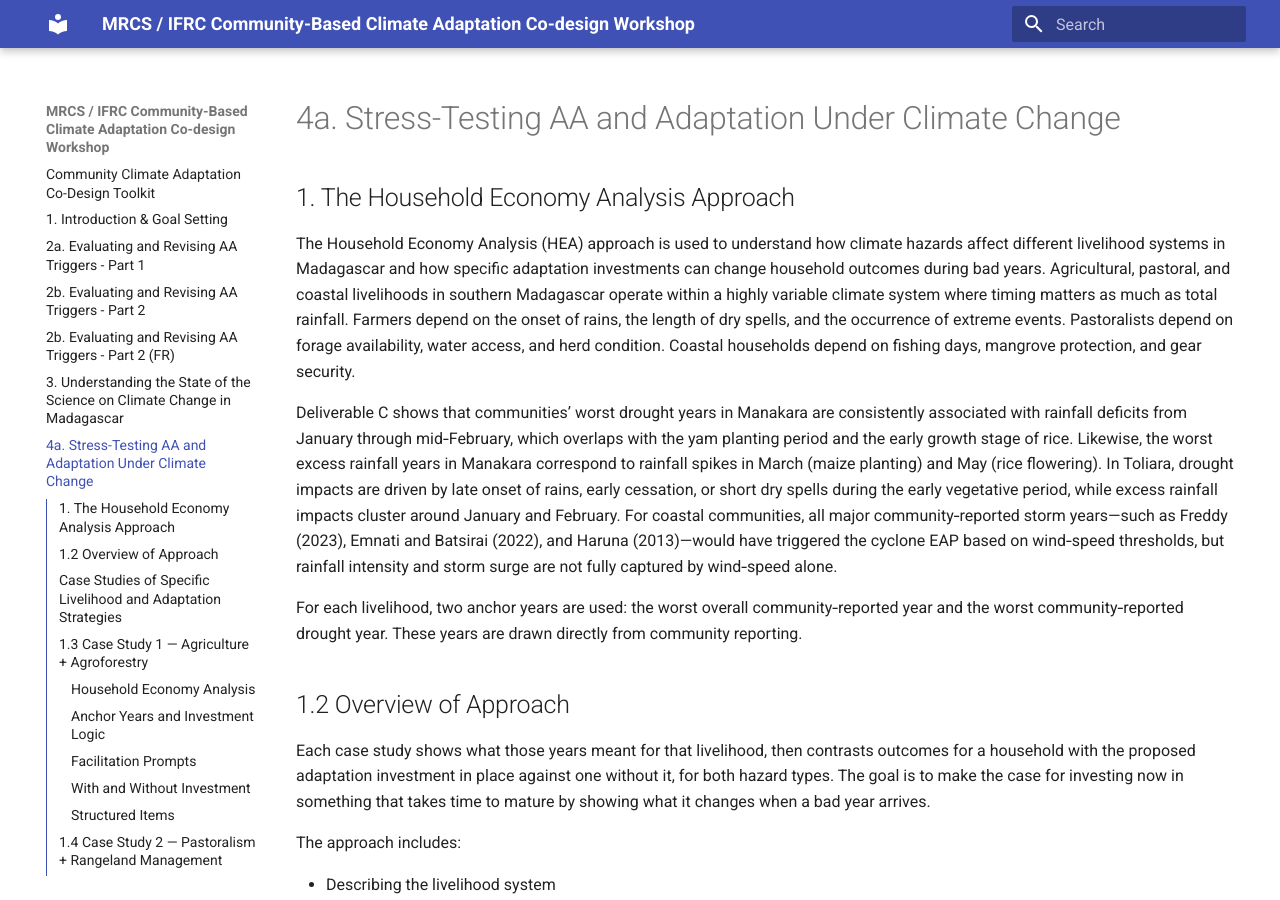
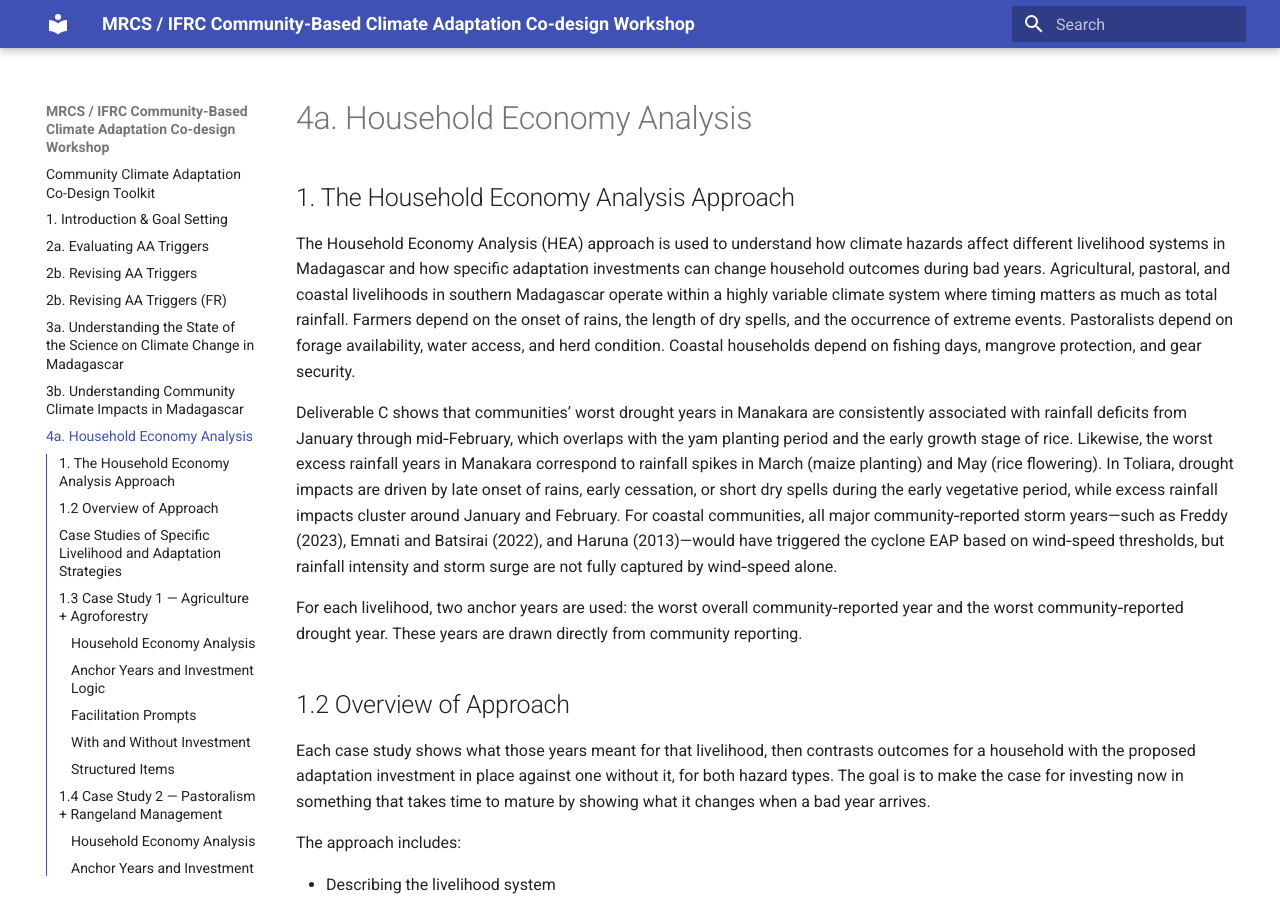
Before and after one commit to ccsfist/mrcs_codesign_workshop, an MkDocs documentation site: the page built from docs/stresstesting.md, in a window 1280 px wide and 900 px high. Built offline with MkDocs 1.6.1 and Material for MkDocs 9.7.7, drawn with Linux system fonts in a browser that asks for light colours; some of the changed lines change nothing that is shown.

Commit message:
added final section

```diff
--- a/docs/aarevising.md
+++ b/docs/aarevising.md
@@ -1,4 +1,4 @@
-# 2b. Evaluating and Revising AA Triggers - Part 2
+# 2b. Revising AA Triggers
 
 ## 2 Co-Designing Revised AA Triggers
 
--- a/docs/aarevising_fr.md
+++ b/docs/aarevising_fr.md
@@ -1,4 +1,4 @@
-# 2b. Evaluating and Revising AA Triggers - Part 2 (FR)
+# 2b. Revising AA Triggers (FR)
 
 ## 2 Co-conception de déclencheurs AA révisés
 
--- a/docs/aatriggers.md
+++ b/docs/aatriggers.md
@@ -1,4 +1,4 @@
-# 2a. Evaluating and Revising AA Triggers - Part 1
+# 2a. Evaluating AA Triggers
 
 ## 1. Evaluation of Current MRCS AA Policies Using Community Data
 
--- a/docs/riskscenarios.md
+++ b/docs/riskscenarios.md
@@ -1,4 +1,4 @@
-# 3. Understanding the State of the Science on Climate Change in Madagascar
+# 3a. Understanding the State of the Science on Climate Change in Madagascar
 
 ## 1 What Models Can and Can’t Tell Us
 
@@ -106,7 +106,7 @@
 
 **What effects of climate extremes have you observed in southern Madagascar?** Do you see ways in which these extremes are getting worse, or less predictable? What do these extreme events mean for the community-led adaptation possibilities we identified on day 1?
 
-**Increased bad year losses mean that there is a greater need to rely on a range of adaptation strategies to produce more in a good year, and manage risk.** The next section breaks down those impacts and opportunities on the community scale using a Household Economy Analysis.
+**Increased bad year losses mean that there is a greater need to rely on a range of adaptation strategies to produce more in a good year, and manage risk.** The next section breaks down those impacts and opportunities on the community scale.
 
 
 [^5]:  https://doi.org/10.1002/wcc.579
@@ -165,4 +165,4 @@
 
 [^32]: https://www.anticipation-hub.org/Documents/Training_and_Educational_Material/Toolkit_for_anticipatory_action_in_fcv_settings/AA_in_FCV_toolkit_Stress_testing_March_2025.pdf
 
-<div id="slide-config" data-type="kobo" data-next="../stresstesting/" data-kobo-id="nRcvaDKq" data-width="100%"> </div>
+<div id="slide-config" data-type="kobo" data-next="../riskscenarios_pt2/" data-kobo-id="nRcvaDKq" data-width="100%"> </div>
--- /dev/null
+++ b/docs/riskscenarios_pt2.md
@@ -0,0 +1,102 @@
+# 3b. Understanding Community Climate Impacts in Madagascar
+
+## 5. Recap of climate science analysis
+
+Madagascar's climate risks are highly heterogeneous, with different regions exposed to distinct hazard profiles shaped by geography, atmospheric circulation, and oceanic influences. According to analyses from the Integrated Food Security Phase Classification (IPC)[^1], climate shocks remain among the most important drivers of livelihood disruptions across the country, affecting agricultural production, livestock systems, natural resources, and rural economies. Furthermore, IPC emphasizes that acute food insecurity in the Grand Sud and Grand Sud-Est “*is driven by a combination of recurring climate shocks (including droughts, floods, and cyclones)*.” Because much of the population relies on rain-fed subsistence agriculture, and climate-dependent pastoralism and fisheries, the island's hyper-regionalized climate directly governs these sector outputs.
+
+The Potsdam Institute for Climate Impact Research[^2] identified three broad climate-risk zones that are particularly relevant for understanding vulnerability and adaptation pathways in Madagascar. The semi-arid Grand Sud is particularly exposed to recurrent droughts and prolonged dry spells, while the Grand Sud-Est faces frequent cyclones, flooding, and coastal hazards associated with the Indian Ocean. Northern and northwestern regions are strongly influenced by monsoonal rainfall systems, where delayed rainfall onset, uneven precipitation, and cyclone-related flooding can disrupt agricultural production. Despite these regional differences, a common challenge across Madagascar is increasing climate variability, which affects rainfall timing, water availability, agricultural productivity, livestock systems, fisheries, and natural resource-dependent livelihoods.
+
+Several studies, including Climate change linked to drought in Southern Madagascar[^3], suggest that climate change may increase drought severity in the southern region through rising temperatures, increased evapotranspiration, and longer dry periods. While projected changes in average rainfall remain uncertain, warmer conditions are expected to intensify the impacts of rainfall deficits when droughts occur. Recent drought episodes in the Grand Sud illustrate how repeated dry years can compound livelihood losses and reduce recovery capacity.
+
+From an adaptation planning perspective, the most important challenge may not be changes in average climate conditions, but rather the possibility that droughts, cyclones, and other climate shocks become more frequent, more intense, or occur in closer succession. Understanding how communities respond to climate variability today provides an important foundation for evaluating adaptation options under future climate conditions.
+
+## 6. Farmer Input / Community Data
+
+The community climate survey revealed important differences between Manakara, Toliara I, and Toliara II, reflecting distinct livelihood systems, climate hazards, and vulnerability profiles. While drought emerged as the most frequently reported hazard across all communities, the frequency of bad years over the past decade and their livelihood impacts varied considerably according to local ecological and socio-economic conditions.
+
+### ***Agricultural Communities – Manakara***
+
+Manakara communities are predominantly dependent on rice, maize, cassava, and yam production. Over the past ten years, communities reported approximately 6 bad years out of 10 (6/10) associated with droughts, excessive rainfall, and cyclones. The most frequently cited bad years were 2019, 2020, 2021, 2022, and 2023, with 2022 identified as the most severe year due to the combined effects of drought and Cyclones Batsirai and Emnati. Droughts occurring between January and mid-February affected yam planting and rice establishment, while excessive rainfall in March and May disrupted maize production and rice flowering. Cyclones caused widespread crop destruction, increased crop diseases, and reduced household food security. Consequently, agriculture in Manakara exhibits a high sensitivity to both rainfall deficits and excess rainfall during critical crop growth stages. The overall frequency of reported agricultural bad years can therefore be estimated at approximately 60% of the last decade (6/10 years).
+
+### ***Pastoral and Agro-Pastoral Communities – Toliara I***
+
+Toliara I communities depend largely on livestock production, agro-pastoralism, and maize cultivation. Drought was overwhelmingly identified as the dominant hazard, with communities reporting approximately 7 bad years out of 10 (7/10) due to recurring rainfall deficits. The most frequently cited bad years included 2016, 2018, 2019, 2020, 2021, and 2022, reflecting the prolonged drought conditions that affected southern Madagascar. Drought resulted in reduced pasture availability, declining water resources, livestock migration, reduced herd productivity, and lower maize yields. Although excess rainfall and cyclones such as Cyclone Haruna (2013) were mentioned, they occurred less frequently than droughts. Compared to the other study sites, Toliara I exhibited the highest frequency of climate-related bad years because of its strong dependence on climate-sensitive rangelands. The overall frequency of reported bad years is estimated at approximately 70% of the last decade (7/10 years).
+
+### ***Coastal Fishing Communities – Toliara II***
+
+Toliara II communities are characterized by a strong dependence on fisheries, coastal resources, salt production, and small-scale trade. Communities reported approximately 5 bad years out of 10 (5/10), with cyclones and coastal storms representing the most significant hazards. The most frequently cited bad years were 2013 (Cyclone Haruna), 2022 (Cyclones Batsirai and Emnati), and 2023 (Cyclone Freddy). Unlike Toliara I, drought impacts were largely indirect, affecting water availability and coastal ecosystems rather than directly reducing fish catches. Cyclones caused extensive damage to fishing boats, fishing gear, landing sites, coastal infrastructure, and mangrove ecosystems that support fisheries productivity. Excess rainfall during January and February occasionally disrupted fishing activities and local markets. Overall, climate-related bad years in Toliara II were less frequent than in Toliara I but generally produced more severe episodic impacts when major cyclones occurred. The estimated frequency of bad years is approximately 50% of the last decade (5/10 years).
+
+### **Comparative Frequency and Livelihood Impacts**
+
+A comparison across the three livelihood systems shows that Toliara I recorded the highest frequency of bad years (7/10 years) due to recurrent drought and rangeland degradation. Manakara recorded approximately 6/10 bad years, reflecting its exposure to multiple hazards including droughts, floods, and cyclones that affect crop production. Toliara II recorded approximately 5/10 bad years, with major losses concentrated around severe cyclone years. While drought was the most recurrent hazard across all communities, cyclones generated the greatest livelihood losses when they occurred. Agriculture was most vulnerable in Manakara, pastoralism in Toliara I, and fisheries and coastal livelihoods in Toliara II. These findings highlight the need for livelihood-specific anticipatory action and adaptation strategies tailored to each community’s dominant hazard profile and seasonal risk calendar.
+
+    **Bad Year Frequency Ratio (Last 10 Years)**
+
+| Community | Main Livelihood System | Estimated Bad Years | Ratio |
+| :---- | :---- | :---- | :---- |
+| Manakara | Agriculture | 6 years | **6/10** |
+| Toliara I | Pastoralism / Agro-pastoralism | 7 years | **7/10** |
+| Toliara II | Fisheries / Coastal Livelihoods | 5 years | **5/10** |
+
+## 7. Madagascar National Adaptation Plan and MRCS operational approaches
+
+The climate risks identified in the literature and echoed by communities across southern Madagascar have increasingly shaped national adaptation priorities. Recurrent droughts, cyclones, rainfall variability, land degradation, and pressure on climate-sensitive livelihoods have highlighted the need for adaptation approaches that strengthen both resilience and risk management. In response, Madagascar’s National Adaptation Plan (NAP)[^4] identifies 3 priority sector actions:  agriculture and food security, forestry and biodiversity, and water and health. The NAP promotes a combination of climate-smart agriculture, sustainable natural resource management, ecosystem-based adaptation, climate information services, and strengthened disaster risk governance.
+
+Many of these priorities are reflected in the operational approaches implemented by the Malagasy Red Cross Society (MRCS)[^5]. Through partnerships with government agencies, IFRC, and development actors, MRCS supports community-based interventions that combine disaster preparedness, anticipatory action, livelihood resilience, and ecosystem restoration. Current activities include early warning dissemination, simulation exercises, forecast-based planning, livelihood diversification initiatives, climate-smart agriculture, fisheries support, and nature-based solutions such as mangrove restoration and coastal reforestation.
+
+Together, the NAP and MRCS programming reflect a growing recognition that adaptation must address both long-term climate change and recurrent climate variability. However, many adaptation measures require time, resources, and favorable conditions to generate benefits. As climate shocks become more frequent or occur in closer succession, there is increasing interest in understanding how these interventions perform under stress and whether additional risk-management approaches may be needed to protect livelihoods and support recovery
+
+### 7.1  Case Study 1 — Agriculture \+ Agroforestry
+
+**Tabulation**: Climate Hazards Affecting Agricultural Livelihoods
+
+| Climate Hazard | Evidence from Climate Analysis | Community Feedback | Adaptation Plan |
+| ----- | ----- | ----- | ----- |
+| **Drought** | CHIRPS analysis shows **Jan–mid‑Feb rainfall deficits** in Manakara during worst drought years; overlaps with yam planting and early rice growth. Seasonal drought in Toliara driven by **late onset**, **early cessation**, and **short dry spells**. | Farmers report failure of **rice seedlings** and **yam plantings** when early‑season rains do not arrive. **Regions reporting drought:**Manakara (2022, 2019, 2020, 2021…), Toliara I (2016–2022 sequences), Toliara II (2019 drought sequence). | Agroforestry shade trees (trees that protect crops from heat and wind), mulching (covering soil so it stays moist), soil conservation (protecting soil from erosion), improved seeds, small‑scale irrigation. |
+| **Excess Rainfall / Flooding** | Worst excess rainfall years in Manakara show **March spikes** (maize planting) and **May spikes** (rice flowering). Flood EAP trigger (150 mm/2 weeks) rarely activates in Toliara despite community reports. | Farmers report losses when **maize planting**(March) and **rice flowering** (May) coincide with heavy rainfall. **Regions:** Manakara (frequent), Toliara I (Jan–Feb excess), Toliara II (occasional). | Drainage, agroforestry buffers (trees that reduce wind and water damage), soil cover (protect soil with leaves or mulch (covering soil with plant material)), anticipatory action (early seeds, pumps). |
+| **Cyclones** | 2022 sequence: **Ana → Batsirai → Emnati** caused flooding, wind damage, and crop destruction. Cyclone EAP triggers when winds exceed **118–165 km/h**. | Farmers report **lodging**, **soil erosion**, and **crop destruction**. **Regions:** Manakara (Batsirai, Emnati 2022; Freddy 2023), Toliara I (Haruna 2013), Toliara II (Freddy 2023). | Agroforestry windbreaks, soil conservation, early warning dissemination. |
+| **Storms**  | Localized high‑wind and heavy‑rain events occur outside cyclone systems. | Households report **maize** and **vegetables damaged** by strong winds and heavy rain. **Regions:** Manakara, Toliara I, Toliara II. | Windbreaks, agroforestry. |
+| **Pests / Crop Disease** | Pest outbreaks follow rainfall anomalies; locust outbreaks documented after wet soils (e.g., **2013 locust outbreak**). | Farmers report **vegetables**, **maize**, and **cowpea** affected by pests during drought and post‑storm periods. **Regions:** All three. | Integrated pest management, agroforestry biodiversity. |
+| **Fires** | Fires occur during drought years when vegetation is dry. | Households report **cassava**, **maize**, and dry‑season vegetables affected by fires. **Region:** Manakara. | Soil cover, agroforestry moisture retention (trees help the soil hold water longer). |
+
+**Note:** Hazards affect different stages of the agricultural calendar differently, especially planting and flowering periods.
+
+### 7.2 Case Study 2 — Pastoralism \+ Rangeland Management
+
+**Tabulation**: Climate Hazards Affecting Pastoralist Livelihoods
+
+| Climate Hazard | Evidence from Climate Analysis | Community Feedback | Adaptation Plan |
+| ----- | ----- | ----- | ----- |
+| **Drought** | Forage collapse driven by **late onset**, **early cessation**, and **short dry spells**. 2009 drought sequence: delayed onset → poor Jan–Feb rains → early dry season → herd collapse. | Pastoralists report **forage exhaustion**, **livestock weight loss**, and **distress selling**. **Regions:** Toliara I (worst drought years 2009, 2016–2022), Manakara (multiple drought years), Toliara II (2019 drought). | Rotational grazing (move animals so grass regrows), dry‑season reserves (keep one area unused for dry season), fodder trees (trees for emergency animal feed), improved water access (better wells or water points). |
+| **Excess Rainfall / Flooding** | Jan–Feb rainfall spikes cause pasture flooding and water contamination. Flood EAP trigger rarely activates in Toliara despite community reports. | Pastoralists report **livestock disease**, **flooded grazing areas**, and **contaminated water points**. **Regions:** Toliara I, Manakara, Toliara II. | Water management, fodder reserves (stored feed for animals in bad seasons), early warning for disease outbreaks. |
+| **Cyclones** | Cyclone Haruna (2013) flooded Toliara I & II; dyke burst (the flood barrier broke and water rushed out); widespread livestock losses. Cyclone EAP triggers at **118–165 km/h**. | Pastoralists report **damaged shelters**, **blocked migration routes**, and **water‑point destruction**. **Regions:** Toliara I (Haruna 2013), Manakara (Batsirai/Emnati 2022), Toliara II (Freddy 2023). | Water pans (small ponds for storing water), shallow wells (simple hand‑dug wells for water), early warning. |
+| **Storms**  | High‑wind and heavy‑rain events outside cyclone systems. | Households report **animal stress**, **reduced mobility**, and **difficulty moving herds**. **Regions:** All three. | Shelter reinforcement, early warning. |
+| **Pests / Disease** | Wet soils after storms create breeding conditions (e.g., **2013 locust outbreak**). | Pastoralists report **livestock disease outbreaks** following wet spells. **Regions:** All three. | Veterinary care, grazing management. |
+
+**Note:** Timing of rainfall is more important than totals — short dry spells or early cessation can collapse forage even in “normal” rainfall years.
+
+### 7.3 Case Study 3 — Fisheries \+ Mangrove Systems
+
+**Tabulation**: Climate Hazards Affecting Coastal Livelihoods
+
+| Climate Hazard | Evidence from Climate Analysis | Community Feedback | Adaptation Plan |
+| ----- | ----- | ----- | ----- |
+| **Drought** | 2019 sequence: delayed onset → Jan–Feb rainfall deficits → rising salinity → reduced freshwater input → mangrove stress → fish availability drops. | Fishers report **lower catch**, **species shifts**, and **income drops**. **Regions:** Toliara II (2019), Toliara I (drought sequences), Manakara (multiple drought years). | Mangrove restoration (nursery habitat), aquaculture diversification. |
+| **Cyclones** | Major cyclone years: **Haruna 2013**, **Batsirai & Emnati 2022**, **Freddy 2023**. All exceed cyclone EAP wind‑speed thresholds. | Communities report **gear loss**, **dangerous sea conditions**, **mangrove damage**, and **coastal erosion**. **Regions:** Toliara II (Haruna, Freddy), Manakara (Batsirai, Emnati), Toliara I (Haruna). | Mangrove planting, gear protection (keeping fishing tools safe from storms), early storm warnings. |
+| **Storms**  | Storm systems in the Mozambique Channel bring dangerous seas even without cyclone classification. | Fishers report **lost fishing days**, **gear damage**, and **dangerous conditions**. **Regions:** All three. | Gear protection, early warning. |
+| **Excess Rainfall / Flooding** | Excess rainfall increases **turbidity**, reducing visibility and catch. | Fishers report **low catch** and **delayed return to fishing** after heavy rains. **Regions:** Toliara II, Toliara I, Manakara. | Diversification (seaweed, aquaculture), gear improvements. |
+| **Pests / Disease (mangrove ecosystems)** | Mangrove disease risk increases after storms and during salinity stress. | Communities report **mangrove decline affecting** nursery habitat. **Regions:** Toliara II, Toliara I, Manakara. | Mangrove restoration, ecosystem monitoring. |
+
+**Note:** Coastal hazards affect both fishing conditions (days at sea) and ecosystem health (mangrove nursery function, species composition).
+
+[^1]:  https://www.ipcinfo.org/ipc-country-analysis/details-map/en/c/1159704/?iso3=MDG
+
+[^2]: https://www.pik-potsdam.de/en/institute/departments/climate-resilience/projects/project-pages/agrica/giz_climate-risk-profile-madagascar_en_final
+
+[^3]:  https://doi.org/10.1038/s41612-024-00583-8
+
+[^4]:   https://unfccc.int/sites/default/files/resource/PNA-Madagascar.pdf
+
+[^5]:  https://www.climatecentre.org/16025/blog-scenario-planning-for-anticipatory-action-in-madagascar/
+
+<div id="slide-config" data-type="simple" data-next="../stresstesting/" data-kobo-id="nRcvaDKq" data-width="100%"> </div>
--- a/docs/stresstesting.md
+++ b/docs/stresstesting.md
@@ -1,4 +1,4 @@
-# 4a. Stress-Testing AA and Adaptation Under Climate Change
+# 4a. Household Economy Analysis
 
 ## 1. The Household Economy Analysis Approach
 
--- a/mkdocs.yml
+++ b/mkdocs.yml
@@ -16,6 +16,7 @@
 - 'aarevising.md'
 - 'aarevising_fr.md'
 - 'riskscenarios.md'
+- 'riskscenarios_pt2.md'
 - 'stresstesting.md'
 - 'stresstesting_pt2.md'
 - 'stresstesting_pt2_fr.md'
```
